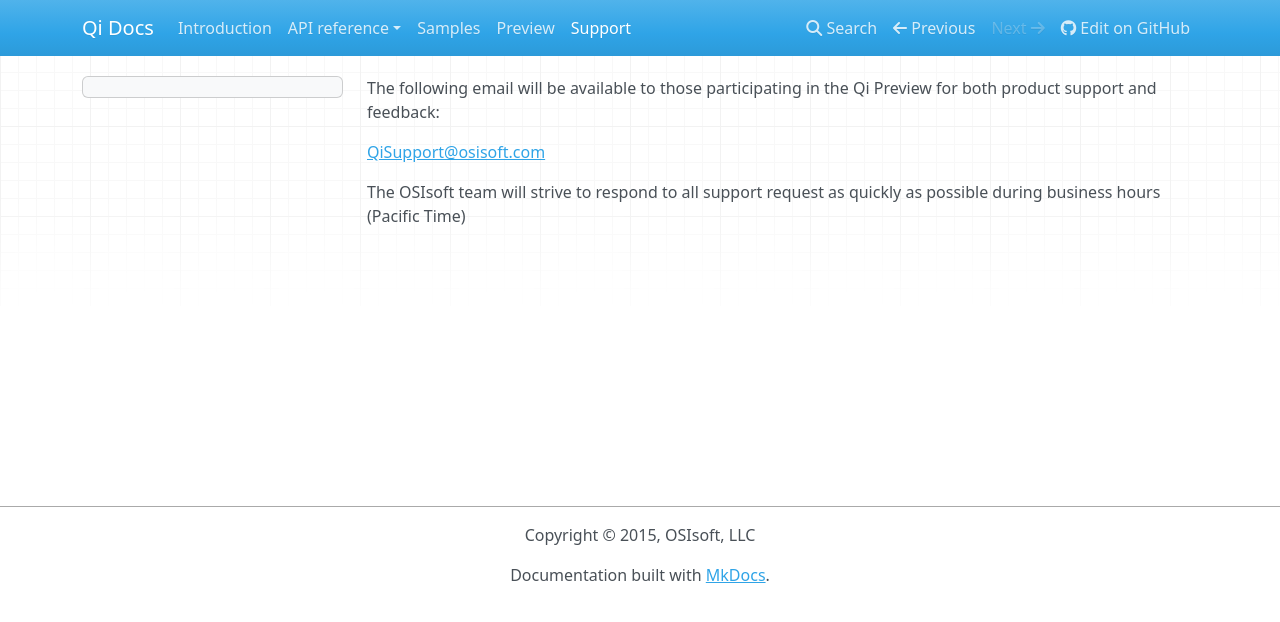
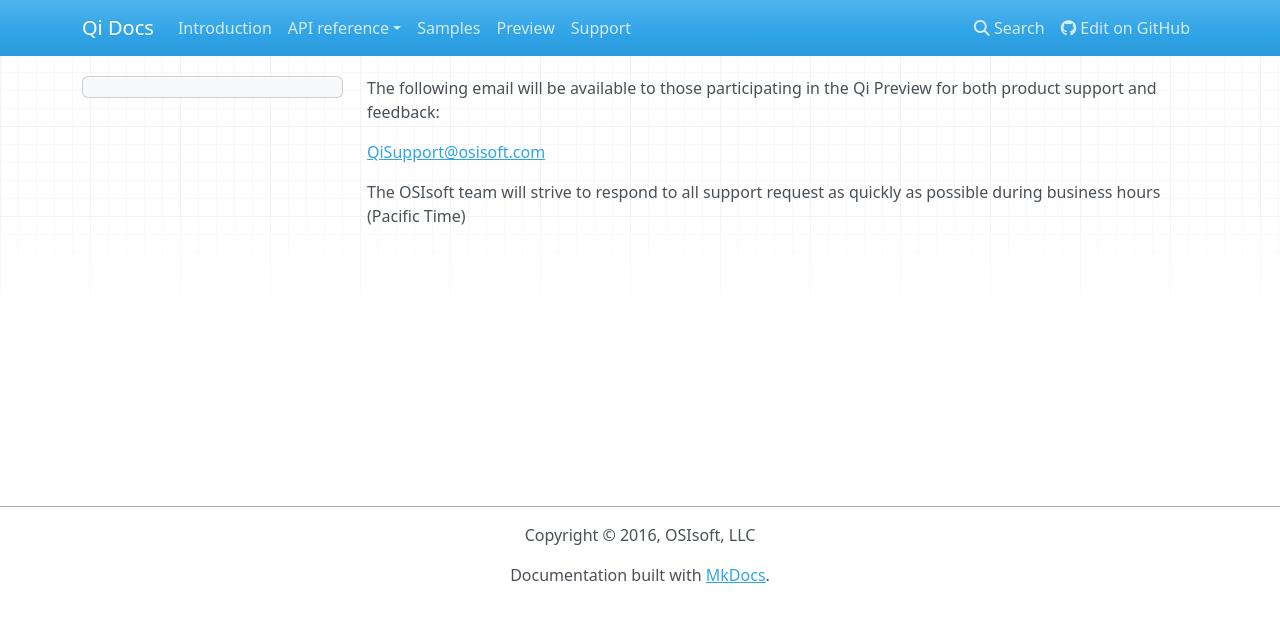
Before and after one commit to ssuryanarayanan/Qi-Docs, an MkDocs documentation site: the page built from docs/support.md, in a window 1280 px wide. Shown: the top 622 px of the page. Built offline with MkDocs 1.6.1, drawn with Linux system fonts in a browser that asks for light colours; nearby versions of some CDN libraries; old or Windows-style settings are respelled for this version of MkDocs; some of the changed lines change nothing that is shown.

Commit message:
Update mkdocs.yml

```diff
--- a/mkdocs.yml
+++ b/mkdocs.yml
@@ -2,7 +2,7 @@
 site_name: Qi Docs
 site_description: Documenation for the Qi service
 site_favicon: '/img/qi-docs-favicon.ico'
-copyright: Copyright &copy; 2015, OSIsoft, LLC
+copyright: Copyright &copy; 2016, OSIsoft, LLC
 docs_dir: docs
 repo_url: https://github.com/osisoft/Qi-Docs
 # theme: sphinx_rtd_theme
@@ -10,14 +10,14 @@
 pages:
 - Introduction: 'index.md'
 - API reference: #'Qi Service API Reference.md'
-  - Overview: 'Overview.md'
-  - QiTypes: 'QiTypes.md'
-  - QiStreams: 'QiStreams.md'
-  - QiStreamBehaviors: 'QiStreamBehaviors.md'
+  - Overview: 'Overview.rst'
+  - QiTypes: 'QiTypes.rst'
+  - QiStreams: 'QiStreams.rst'
+  - QiStreamBehaviors: 'QiStreamBehaviors.rst'
   - Searching for QiStreams: 'Searching.rst'
-  - Writing data: 'Writing data.md'
-  - Reading data: 'Reading data.md'
-  - Filter expressions: 'Filter Expressions.md'
-- Samples:  'samples.md'
-- Preview: 'preview.md'
-- Support:  'support.md'
+  - Writing data: 'Writing data.rst'
+  - Reading data: 'Reading data.rst'
+  - Filter expressions: 'Filter Expressions.rst'
+- Samples:  'samples.rst'
+- Preview: 'preview.rst'
+- Support:  'support.rst'
```
